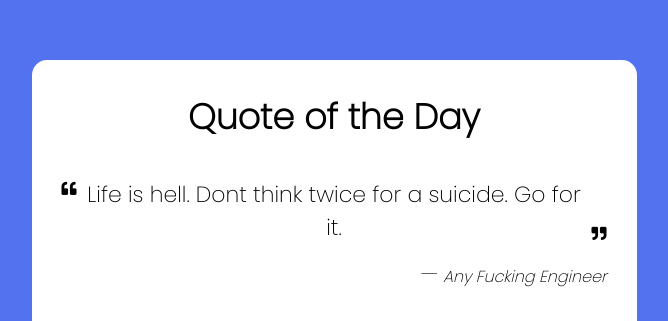
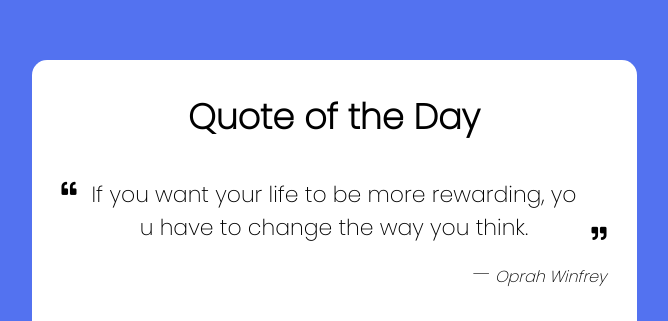
Before and after one commit to Jeet-programmer/Random-Quote-Generator, a plain HTML site: page index.html in a window 1280 px wide. Shown: the part 160-481 px from the top of the page, without its empty margins (306-974 px from the left). Drawn offline with Linux system fonts and the light colour scheme.

Commit message:
Update index.html
updated the default quote

```diff
--- a/index.html
+++ b/index.html
@@ -14,12 +14,12 @@
         <div class="content">
             <div class="quote_area">
                 <i class="fas fa-quote-left"></i>
-                <p class="quote">Life is hell. Dont think twice for a suicide. Go for it.</p>
+                <p class="quote">If you want your life to be more rewarding, you have to change the way you think.</p>
                 <i class="fas fa-quote-right"></i>
             </div>
             <div class="author">
                 <span>__</span>
-                <span class="name" id ="naam">Any Fucking Engineer</span>
+                <span class="name" id ="naam">Oprah Winfrey</span>
 
             </div>
         </div>
```
